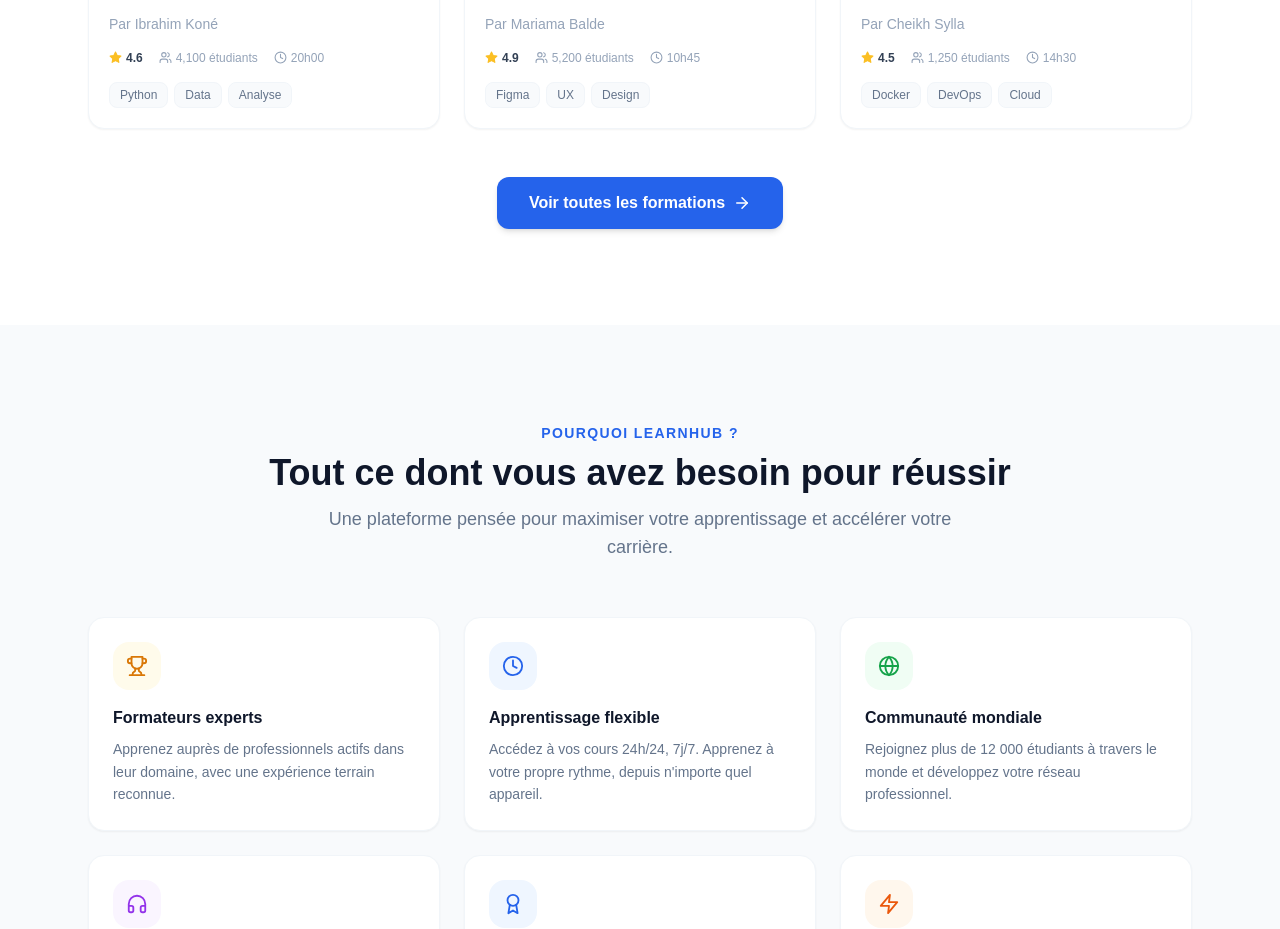
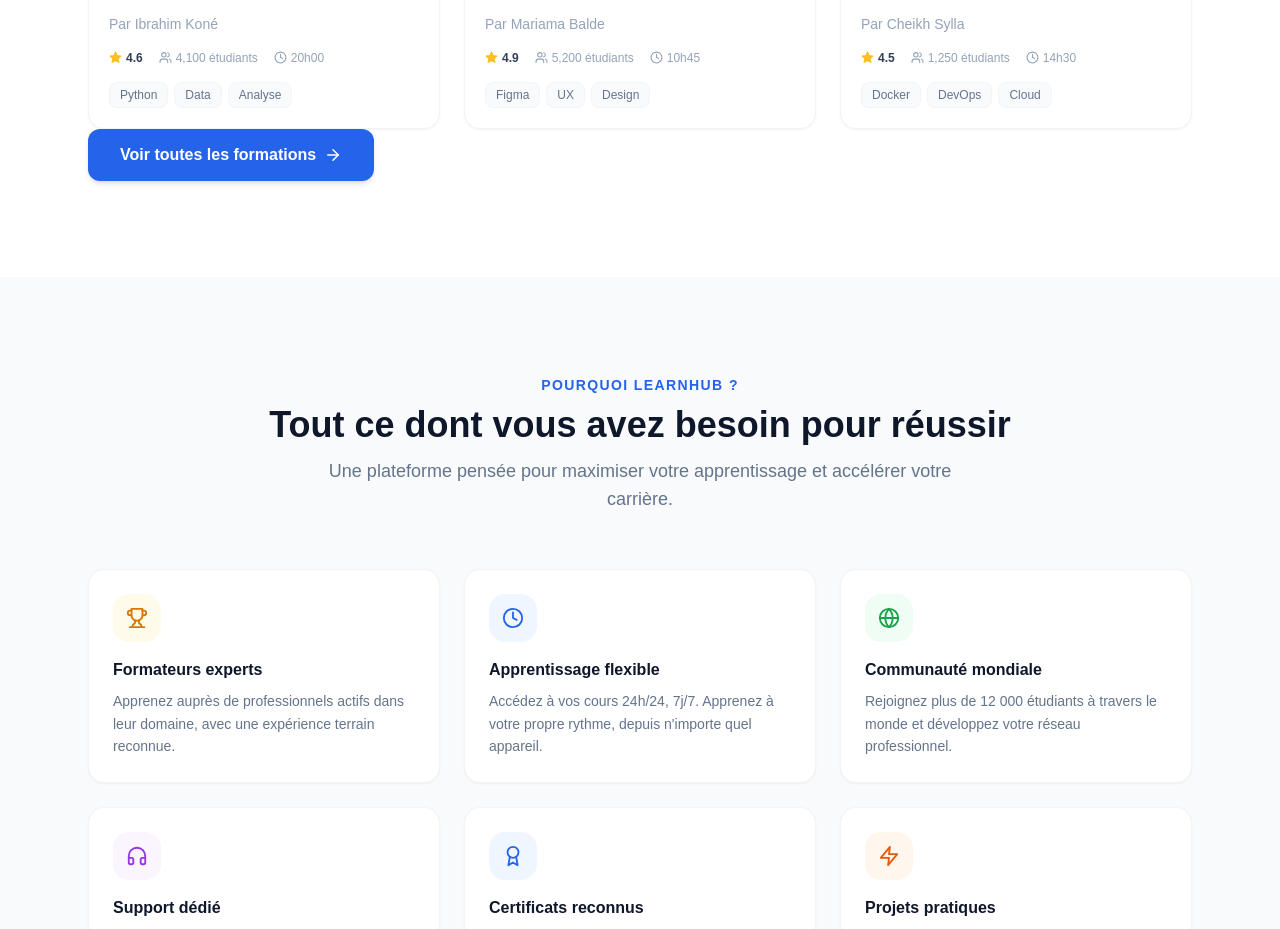
Before and after one commit to Fallou1033/elearning-platform, a React (Vite) app: page / in a window 1280 px wide. Shown: the part 1960-2889 px from the top of the page. Built offline with nearby package versions, Linux system fonts and the light colour scheme.

Commit message:
modifications

```diff
--- a/src/components/landing/Formations.tsx
+++ b/src/components/landing/Formations.tsx
@@ -94,12 +94,10 @@
         </div>
 
         {/* CTA */}
-        <div className="text-center mt-12">
-          <Link to="/register" className="btn-primary inline-flex items-center gap-2 px-8 py-3.5 text-base">
-            Voir toutes les formations
-            <ArrowRight size={18} />
-          </Link>
-        </div>
+        <Link to="/dashboard/courses" className="btn-primary inline-flex items-center gap-2 px-8 py-3.5 text-base">
+  Voir toutes les formations
+  <ArrowRight size={18} />
+</Link>
       </div>
     </section>
   )
--- a/src/router/AppRouter.tsx
+++ b/src/router/AppRouter.tsx
@@ -3,7 +3,6 @@
 // Layouts
 import AuthLayout from '../layouts/AuthLayout'
 import DashboardLayout from '../layouts/DashboardLayout'
-
 // Pages
 import LandingPage from '../pages/LandingPage'
 import LoginPage from '../pages/LoginPage'
@@ -11,6 +10,7 @@
 import ForgotPasswordPage from '../pages/ForgotPasswordPage'
 import DashboardPage from '../pages/DashboardPage'
 import CoursesPage from '../pages/CoursesPage'
+import CourseDetailPage from '../pages/Coursedetailpage'
 import ProfilePage from '../pages/ProfilePage'
 import NotFoundPage from '../pages/NotFoundPage'
 
@@ -29,6 +29,7 @@
       {/* Public - Landing */}
       <Route path="/" element={<LandingPage />} />
 
+<Route path="/cours/:id" element={<CourseDetailPage />} />
       {/* Public - Auth pages */}
       <Route element={<AuthLayout />}>
         <Route path="/login" element={<LoginPage />} />
```
